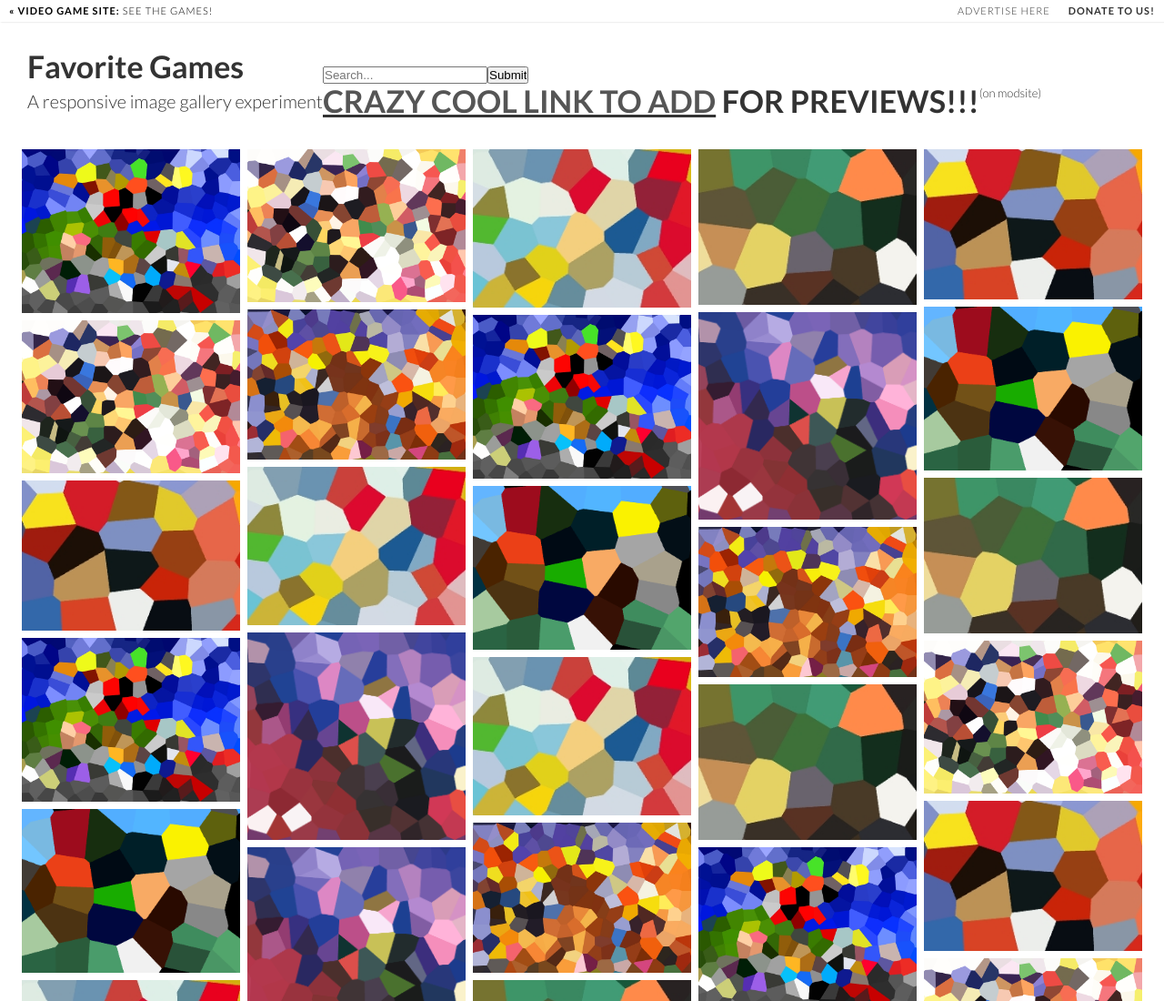
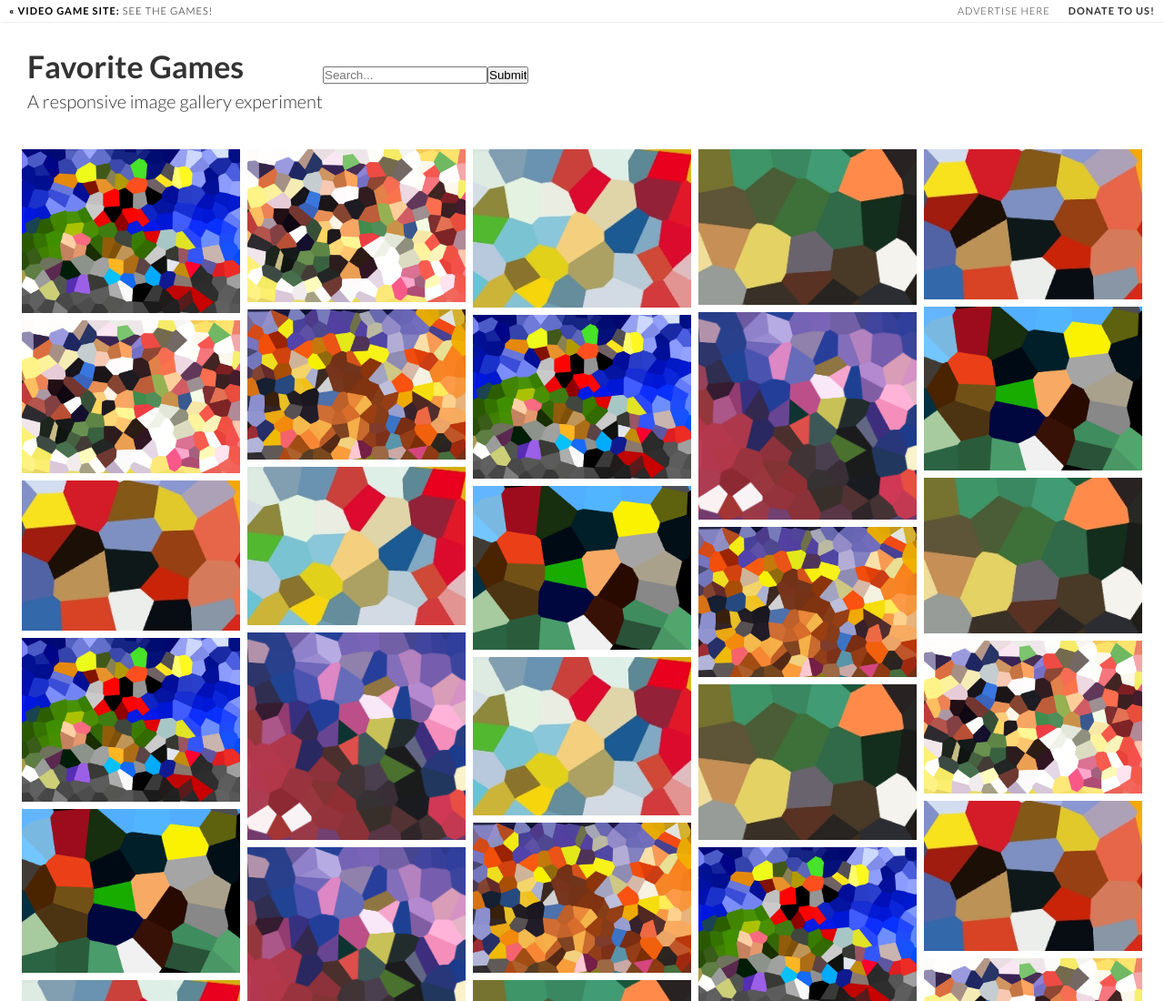
Before and after one commit to willgallo3/64ResponsiveWeb, a plain HTML site: page index.html in a window 1280 px wide. Shown: the top 1100 px of the page at 91% size. Drawn offline with nearby package versions, Linux system fonts and the light colour scheme.

Commit message:
commented out extra link

```diff
--- a/index.html
+++ b/index.html
@@ -35,7 +35,7 @@
 
 					<h1>Favorite Games<span>A responsive image gallery experiment</span></h1><br>
           <input type="text" placeholder="Search..." /><input type="submit" /><br>
-          <h1><u><a href="https://codepen.io/ImBobby/pen/uKbnl" target="_blank">CRAZY COOL LINK TO ADD</a></u> FOR PREVIEWS!!!</h1><font size="2">(on modsite)</font>
+          <!--h1><u><a href="https://codepen.io/ImBobby/pen/uKbnl" target="_blank">CRAZY COOL LINK TO ADD</a></u> FOR PREVIEWS!!!</h1><font size="2">(on modsite)</font-->
 
 					<div class="support-note">
 						<span class="note-ie">Sorry, only modern browsers.</span>
```
